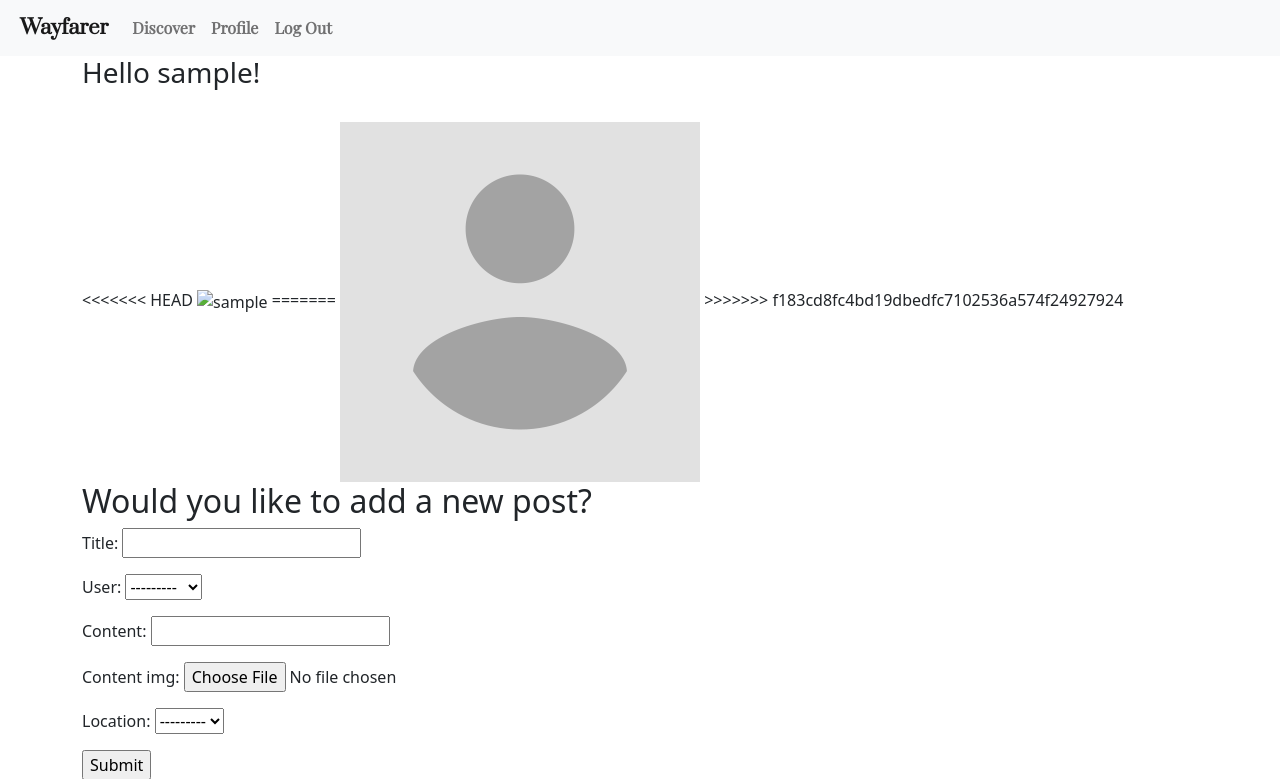
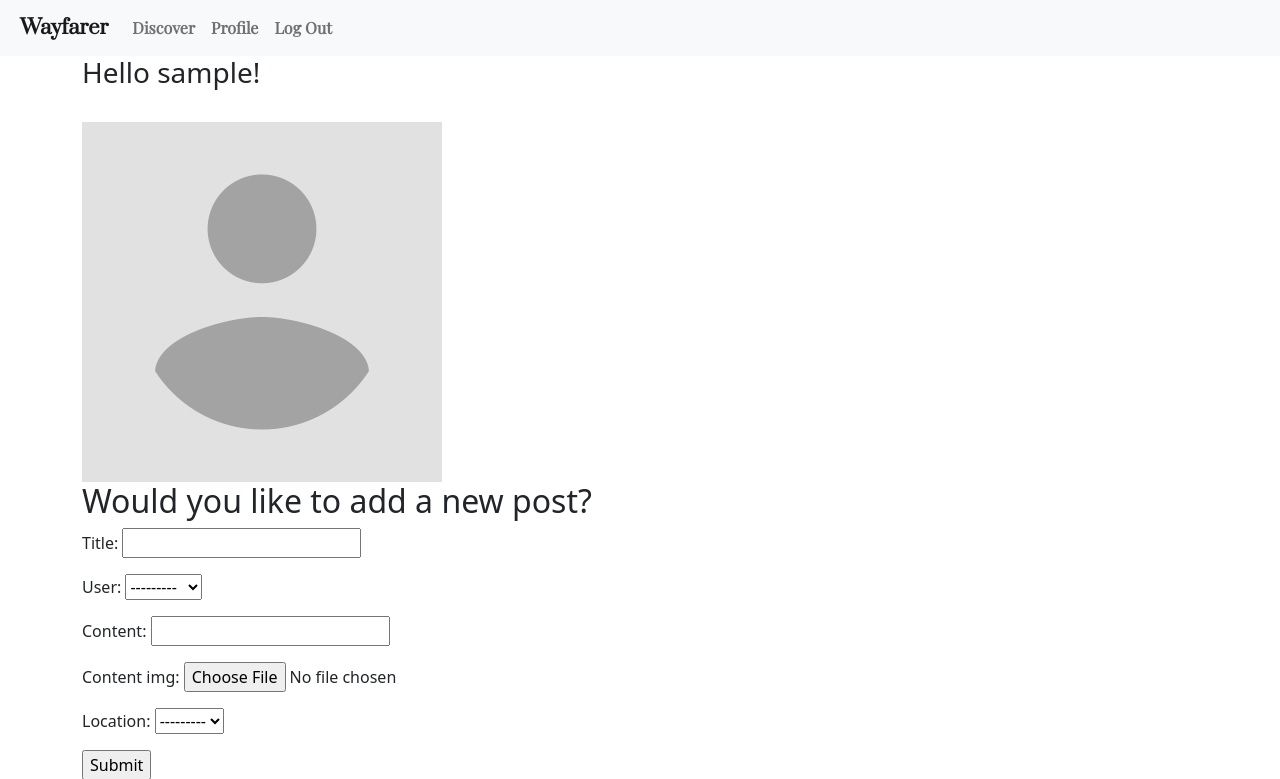
Before and after one commit to Alos222/project_wayfarer, a Django app: page /create_post/ in a window 1280 px wide. Shown: the top 779 px of the page. Run offline with Django 4.2, Linux system fonts and the light colour scheme; the visitor is signed in with stand-in values (Sample User, id 1); data comes from the database, SQL or seed files in the repository; data that the repository does not hold is empty; some libraries are stand-ins or nearby versions.

Commit message:
corrected merge conflicts

```diff
--- a/main_app/templates/create_post.html
+++ b/main_app/templates/create_post.html
@@ -5,16 +5,13 @@
 {% block content %}
 <div class="">
     <h3>Hello {{user.username}}!</h3></br>
-<<<<<<< HEAD
-    <img src="{{user.profile.img}}" alt="{{user.username}}" />
-=======
+
     {% if user.profile.img %}
         <img src="{{user.profile.img}}" alt="{{user.username}}" />
     {% else %}
         <img src="{% static 'assets/default_photo.png' %}" alt="Default Profile Photo" />
     {% endif %}
->>>>>>> f183cd8fc4bd19dbedfc7102536a574f24927924
-</div>
+
 <div>
 <h2>Would you like to add a new post?</h2>
 </div>
```
